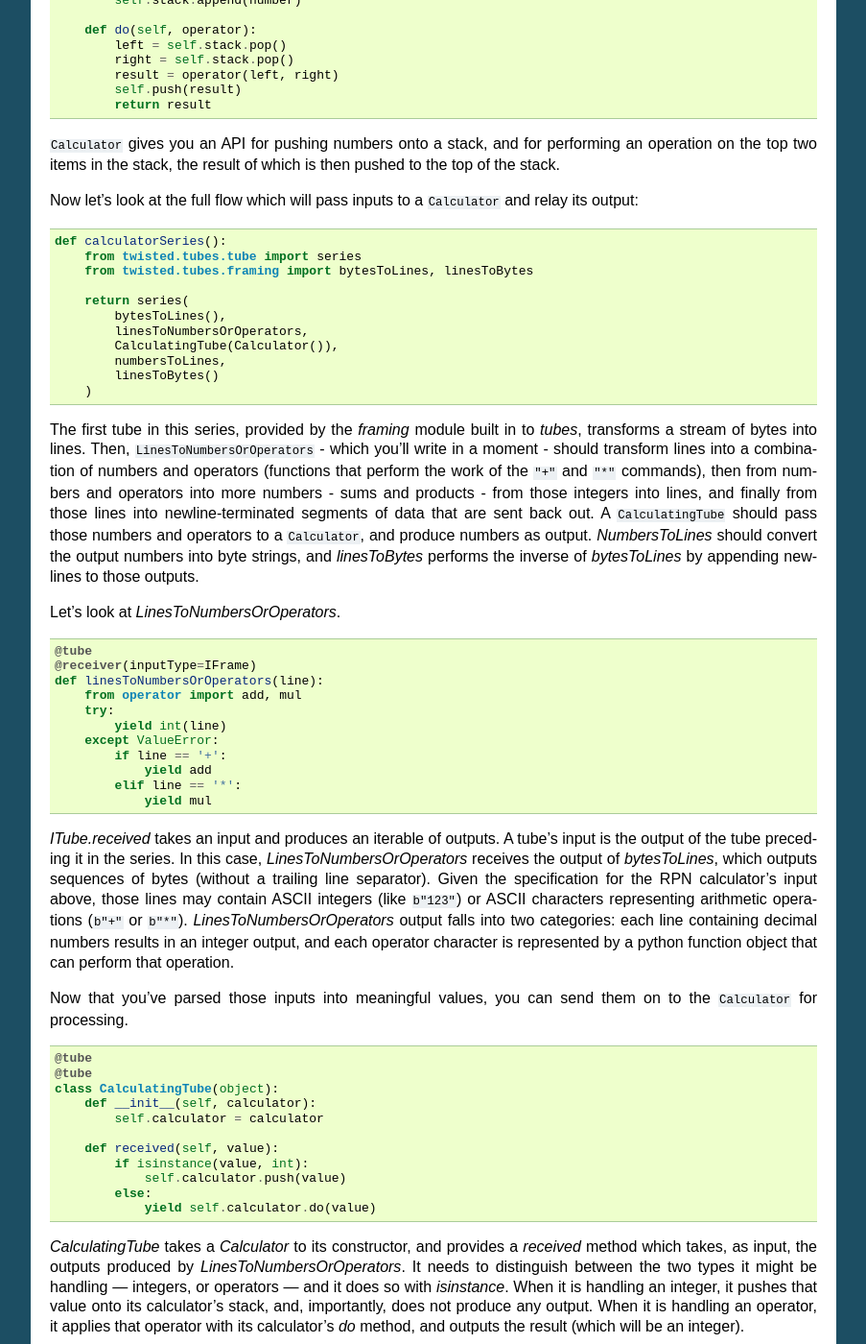
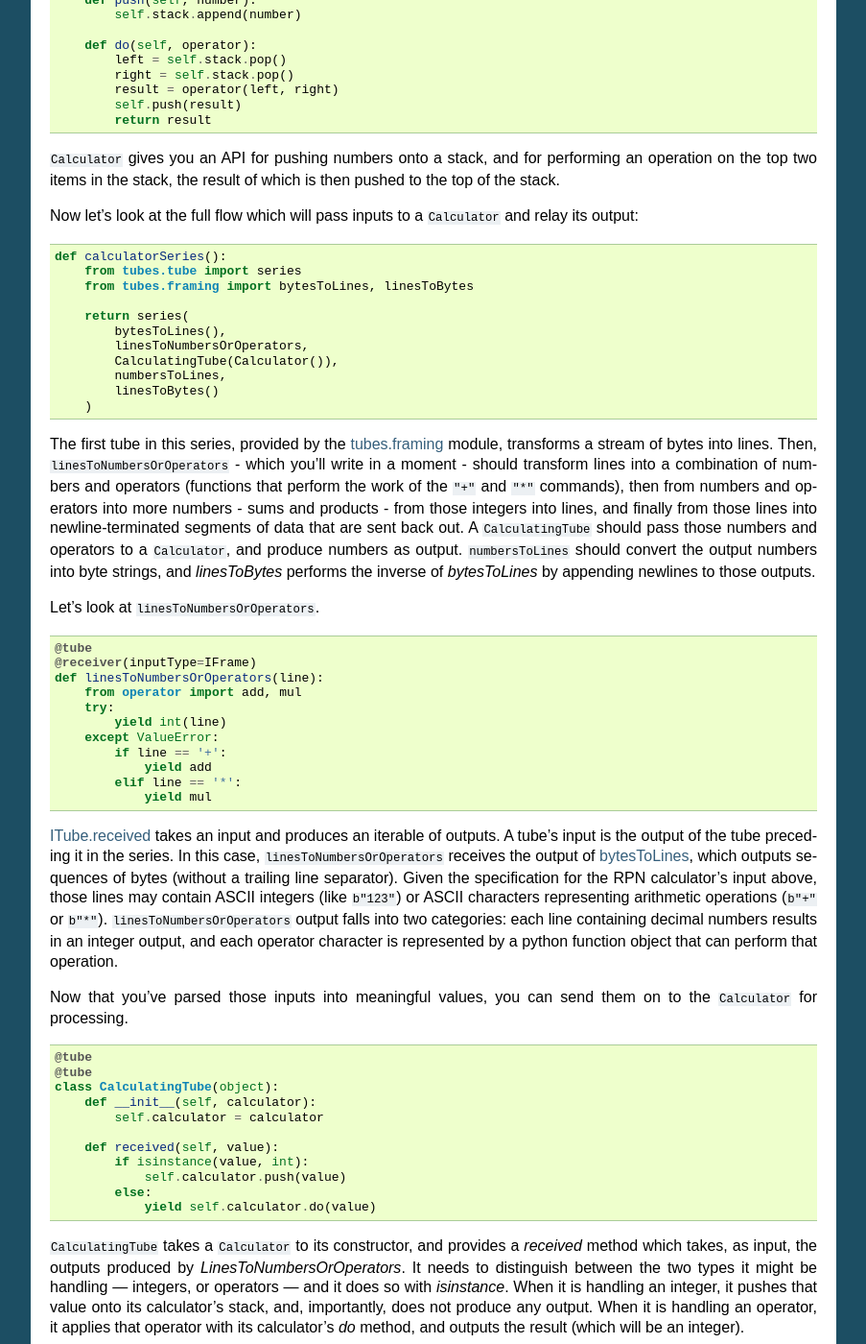
Before and after one commit to twisted/tubes, a Sphinx documentation site: the page built from docs/tube.rst, in a window 1280 px wide and 1400 px high, scrolled down 3269 px. Shown: the whole window at 96% size, without its empty margins (198-1101 px from the left). Built offline with Sphinx 7.4.7, drawn with Linux system fonts in a browser that asks for light colours; some of the changed text lies outside the part shown.

Commit message:
[docs] fixed examples to use tubes instead of twisted.tubes, other minor changes

```diff
--- a/docs/listings/echoflow.py
+++ b/docs/listings/echoflow.py
@@ -11,6 +11,7 @@
     endpoint.listen(factoryFromFlow(echoFlow))
     return Deferred()
 
-from twisted.internet.task import react
-from sys import argv
-react(main, argv[1:])
+if __name__ == '__main__':
+    from twisted.internet.task import react
+    from sys import argv
+    react(main, argv[1:])
--- a/docs/listings/echonetstrings.py
+++ b/docs/listings/echonetstrings.py
@@ -1,6 +1,6 @@
-from twisted.tubes.tube import Tube
-from twisted.tubes.framing import stringsToNetstrings
-from twisted.tubes.protocol import factoryFromFlow
+from tubes.tube import Tube
+from tubes.framing import stringsToNetstrings
+from tubes.protocol import factoryFromFlow
 from twisted.internet.endpoints import TCP4ServerEndpoint
 from twisted.internet.defer import Deferred
 
@@ -13,5 +13,6 @@
     endpoint.listen(factoryFromFlow(echoTubeFactory))
     return Deferred()
 
-from twisted.internet.task import react
-react(main, [])
+if __name__ == '__main__':
+    from twisted.internet.task import react
+    react(main, [])
--- a/docs/listings/portforward.py
+++ b/docs/listings/portforward.py
@@ -1,7 +1,6 @@
-
 import os
 
-from twisted.tubes.protocol import factoryFromFlow
+from tubes.protocol import factoryFromFlow
 from twisted.internet.endpoints import serverFromString, clientFromString
 from twisted.internet.defer import Deferred
 
@@ -18,6 +17,7 @@
     serverEndpoint.listen(factoryFromFlow(incomingTubeFactory))
     return Deferred()
 
-from twisted.internet.task import react
-from sys import argv
-react(main, argv[1:])
+if __name__ == '__main__':
+    from twisted.internet.task import react
+    from sys import argv
+    react(main, argv[1:])
--- a/docs/listings/reversetube.py
+++ b/docs/listings/reversetube.py
@@ -1,7 +1,7 @@
-from twisted.tubes.protocol import factoryFromFlow
+from tubes.protocol import factoryFromFlow
 from twisted.internet.endpoints import serverFromString
 from twisted.internet.defer import Deferred
-from twisted.tubes.tube import tube, series
+from tubes.tube import tube, series
 
 @tube
 class Reverser(object):
@@ -9,7 +9,7 @@
         yield b"".join(reversed(item))
 
 def reverseFlow(fount, drain):
-    from twisted.tubes.framing import bytesToLines, linesToBytes
+    from tubes.framing import bytesToLines, linesToBytes
     lineReverser = series(bytesToLines(), Reverser(), linesToBytes())
     fount.flowTo(lineReverser).flowTo(drain)
 
@@ -18,7 +18,7 @@
     endpoint.listen(factoryFromFlow(reverseFlow))
     return Deferred()
 
-from twisted.internet.task import react
-
-from sys import argv
-react(main, argv[1:])
+if __name__ == '__main__':
+    from twisted.internet.task import react
+    from sys import argv
+    react(main, argv[1:])
--- a/docs/listings/rpn.py
+++ b/docs/listings/rpn.py
@@ -1,4 +1,3 @@
-
 from tubes.protocol import factoryFromFlow
 from tubes.itube import IFrame, ISegment
 from tubes.tube import tube, receiver
@@ -56,9 +55,9 @@
         yield "> "
 
 def promptingCalculatorSeries():
-    from twisted.tubes.fan import Thru
-    from twisted.tubes.tube import series
-    from twisted.tubes.framing import bytesToLines, linesToBytes
+    from tubes.fan import Thru
+    from tubes.tube import series
+    from tubes.framing import bytesToLines, linesToBytes
 
     full = series(bytesToLines(),
                   Thru([series(linesToNumbersOrOperators,
@@ -69,8 +68,8 @@
     return full
 
 def calculatorSeries():
-    from twisted.tubes.tube import series
-    from twisted.tubes.framing import bytesToLines, linesToBytes
+    from tubes.tube import series
+    from tubes.framing import bytesToLines, linesToBytes
 
     return series(
         bytesToLines(),
@@ -90,6 +89,7 @@
     endpoint.listen(factoryFromFlow(mathFlow))
     return Deferred()
 
-from twisted.internet.task import react
-from sys import argv
-react(main, argv[1:])
+if __name__ == '__main__':
+    from twisted.internet.task import react
+    from sys import argv
+    react(main, argv[1:])
--- a/docs/tube.rst
+++ b/docs/tube.rst
@@ -135,7 +135,7 @@
 Managing State with a Tube: A Networked Calculator
 --------------------------------------------------
 
-To demonstrate both receiving and processing data, let's write a `reverse polish notation <https://en.wikipedia.org/wiki/Reverse_Polish_notation>`_ calculator for addition and multiplication.
+To demonstrate both receiving and processing data, let's write a `reverse Polish notation <https://en.wikipedia.org/wiki/Reverse_Polish_notation>`_ calculator for addition and multiplication.
 
 Interacting with it should look like this:
 
@@ -165,22 +165,22 @@
 .. literalinclude:: listings/rpn.py
    :pyobject: calculatorSeries
 
-The first tube in this series, provided by the `framing` module built in to `tubes`, transforms a stream of bytes into lines.
-Then, ``LinesToNumbersOrOperators`` - which you'll write in a moment - should transform lines into a combination of numbers and operators (functions that perform the work of the ``"+"`` and ``"*"`` commands), then from numbers and operators into more numbers - sums and products - from those integers into lines, and finally from those lines into newline-terminated segments of data that are sent back out.
+The first tube in this series, provided by the :api:`tubes.framing` module, transforms a stream of bytes into lines.
+Then, ``linesToNumbersOrOperators`` - which you'll write in a moment - should transform lines into a combination of numbers and operators (functions that perform the work of the ``"+"`` and ``"*"`` commands), then from numbers and operators into more numbers - sums and products - from those integers into lines, and finally from those lines into newline-terminated segments of data that are sent back out.
 A ``CalculatingTube`` should pass those numbers and operators to a ``Calculator``, and produce numbers as output.
-`NumbersToLines` should convert the output numbers into byte strings, and `linesToBytes` performs the inverse of `bytesToLines` by appending newlines to those outputs.
+``numbersToLines`` should convert the output numbers into byte strings, and `linesToBytes` performs the inverse of `bytesToLines` by appending newlines to those outputs.
 
-Let's look at `LinesToNumbersOrOperators`.
+Let's look at ``linesToNumbersOrOperators``.
 
 .. literalinclude:: listings/rpn.py
    :prepend: @tube
    :pyobject: linesToNumbersOrOperators
 
-`ITube.received` takes an input and produces an iterable of outputs.
+:api:`ITube.received` takes an input and produces an iterable of outputs.
 A tube's input is the output of the tube preceding it in the series.
-In this case, `LinesToNumbersOrOperators` receives the output of `bytesToLines`, which outputs sequences of bytes (without a trailing line separator).
+In this case, ``linesToNumbersOrOperators`` receives the output of :api:`bytesToLines`, which outputs sequences of bytes (without a trailing line separator).
 Given the specification for the RPN calculator's input above, those lines may contain ASCII integers (like ``b"123"``) or ASCII characters representing arithmetic operations (``b"+"`` or ``b"*"``).
-`LinesToNumbersOrOperators` output falls into two categories: each line containing decimal numbers results in an integer output, and each operator character is represented by a python function object that can perform that operation.
+``linesToNumbersOrOperators`` output falls into two categories: each line containing decimal numbers results in an integer output, and each operator character is represented by a python function object that can perform that operation.
 
 Now that you've parsed those inputs into meaningful values, you can send them on to the ``Calculator`` for processing.
 
@@ -188,29 +188,29 @@
    :prepend: @tube
    :pyobject: CalculatingTube
 
-`CalculatingTube` takes a `Calculator` to its constructor, and provides a `received` method which takes, as input, the outputs produced by `LinesToNumbersOrOperators`.
+``CalculatingTube`` takes a ``Calculator`` to its constructor, and provides a `received` method which takes, as input, the outputs produced by `LinesToNumbersOrOperators`.
 It needs to distinguish between the two types it might be handling --- integers, or operators --- and it does so with `isinstance`.
 When it is handling an integer, it pushes that value onto its calculator's stack, and, importantly, does not produce any output.
 When it is handling an operator, it applies that operator with its calculator's `do` method, and outputs the result (which will be an integer).
 
-Unlike `LinesToNumbersOrOperators`, `CalculatingTube` is *stateful*.
+Unlike ``linesToNumbersOrOperators``, ``CalculatingTube`` is *stateful*.
 It does not produce an output for every input.
 It only produces output when it encounters an operator.
 
 Finally we need to move this output along so that the user can see it.
 
-To do this, we use the very simple `NumbersToLines` which takes integer inputs and transforms them into ASCII bytes.
+To do this, we use the very simple ``numbersToLines`` which takes integer inputs and transforms them into ASCII bytes.
 
 .. literalinclude:: listings/rpn.py
    :prepend: @tube
    :pyobject: numbersToLines
 
-Like `LinesToNumbersOrOperators`, `NumbersToLines` is stateless, and produces one output for every input.
+Like ``linesToNumbersOrOperators``, ``numbersToLines`` is stateless, and produces one output for every input.
 
 Before sending the output back to the user, you need to add a newline to each number so it is legible to the user.
 Otherwise the distinct numbers "3", "4", and "5" would show up as "345".
 
-For this, we use the aforementioned `bytesToLines` tube, which appends newlines to its inputs.
+For this, we use the aforementioned ``bytesToLines`` tube, which appends newlines to its inputs.
 
 Tubes Versus Protocols
 ======================
```
